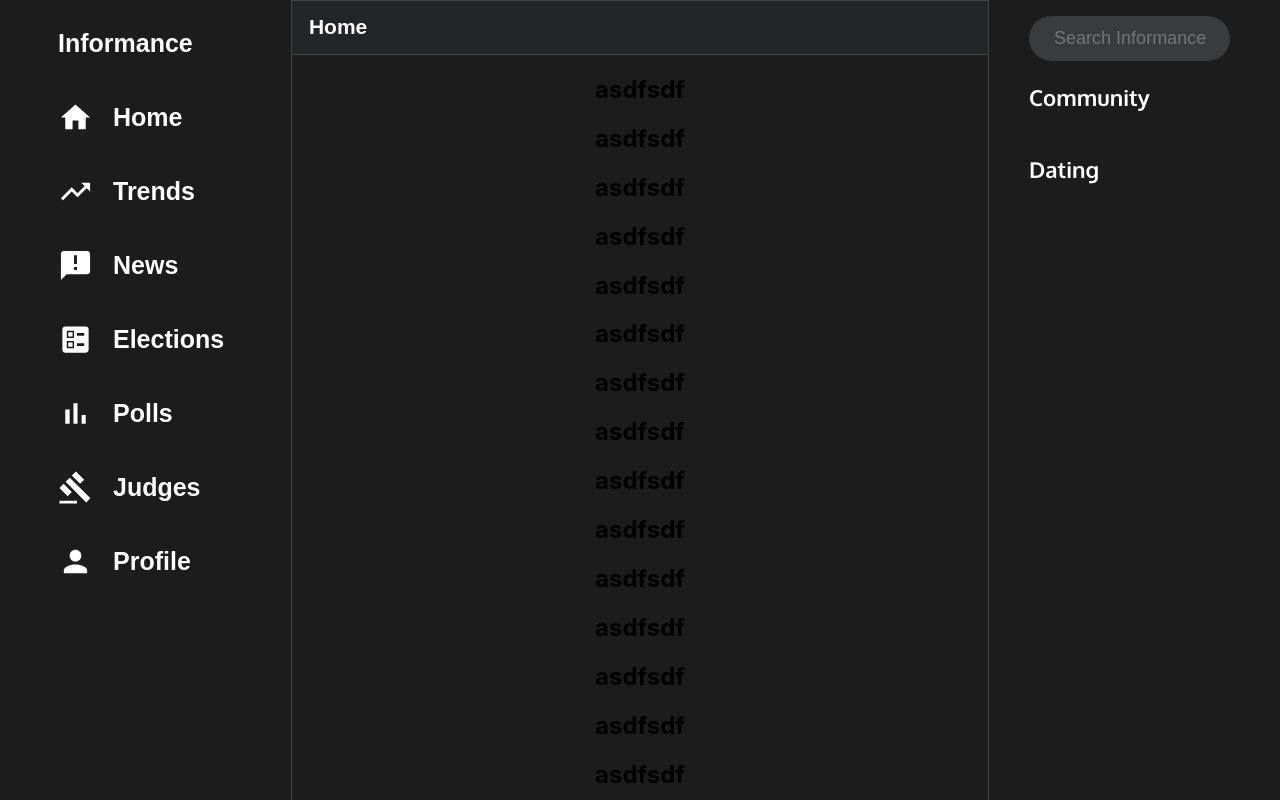
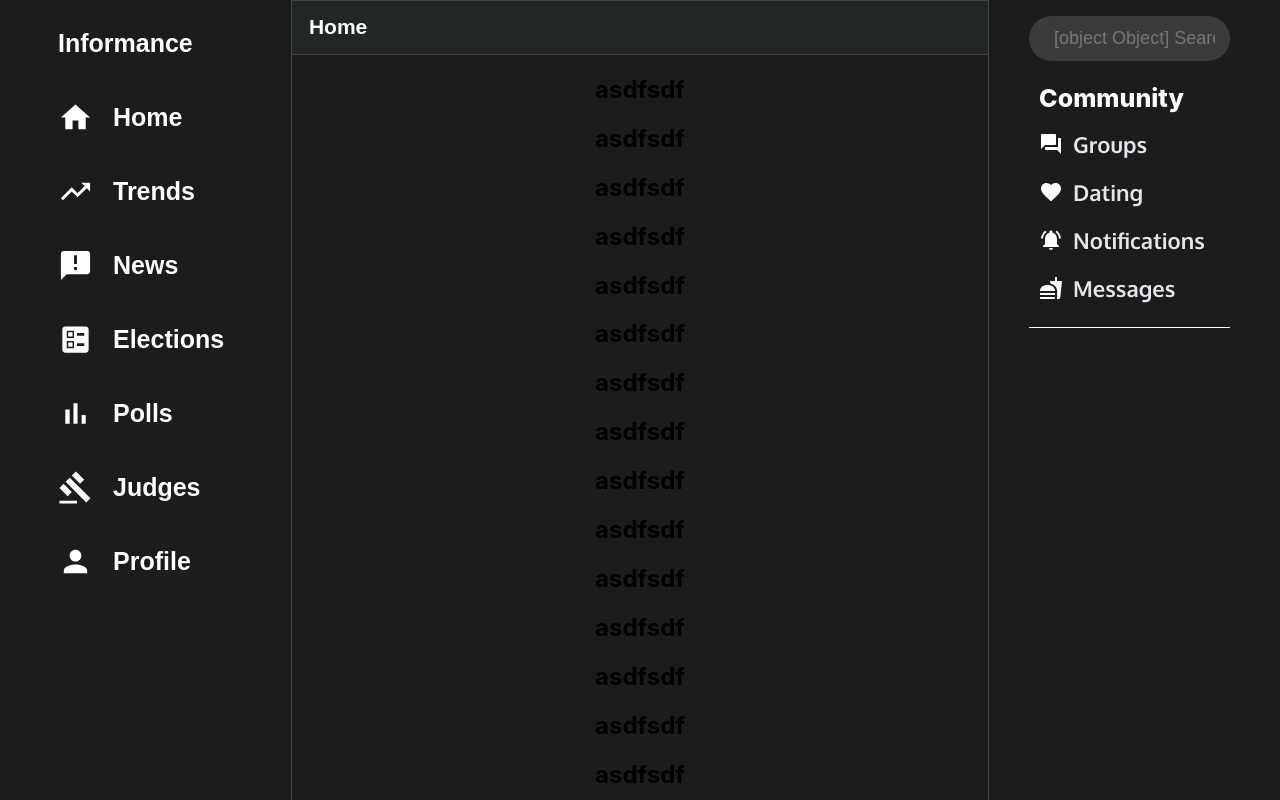
Before and after one commit to ZacharyCWilliams/informance, a React (Create React App) app: page / in a window 1280 px wide. Shown: the top 800 px of the page. Built offline with nearby package versions, Linux system fonts and the light colour scheme.

Commit message:
right nav icons, hover effect, and spacing

```diff
--- a/src/components/rightnav.jsx
+++ b/src/components/rightnav.jsx
@@ -9,9 +9,14 @@ import '../scss/rightnav.scss';
 import SearchIcon from "@material-ui/icons/Search";
 import FavoriteIcon from "@material-ui/icons/Favorite";
 import ForumIcon from "@material-ui/icons/Forum";
+import NotificationsActiveIcon from "@material-ui/icons/NotificationsActive";
+import FastfoodIcon from "@material-ui/icons/Fastfood";
 
 
 export default function RightNav() {
+
+  let searchIcon = <SearchIcon />
+
   return (
     <Router>
       <div className="right-nav-container">
@@ -22,23 +27,39 @@ export default function RightNav() {
               <input
                 className="rightnav-input"
                 type="text"
-                placeholder="Search Informance"
+                placeholder={`${searchIcon} Search Informance`}
               />
             </div>
-            <Link className="side-rightnav-link" to="/groups">
-              {/* <PersonIcon fontSize="large" className="nav-icon" /> */}
-              {/* <ForumIcon /> */}
-              <p className="side-rightnav-li">Community</p>
-            </Link>
-            <Link className="side-rightnav-link" to="/dating">
-              {/* <PersonIcon fontSize="large" className="nav-icon" /> */}
-              {/* <FavoriteIcon /> */}
-              <p className="side-rightnav-li">Dating</p>
-            </Link>
-            {/* <Link className="side-nav-link" to="/profile">
-              <PersonIcon fontSize="large" className="nav-icon" />
-              <p className="side-nav-li">Dating</p>
-            </Link> */}
+            <div className="rightnav-middle-container">
+              <h2 className="community-h2">Community</h2>
+              <Link className="side-rightnav-link" to="/groups">
+                <ForumIcon className="right-nav-icon" />
+                <p className="side-rightnav-li">Groups</p>
+              </Link>
+              <Link className="side-rightnav-link" to="/dating">
+                <FavoriteIcon className="right-nav-icon" />
+                <p className="side-rightnav-li">Dating</p>
+              </Link>
+              <Link className="side-rightnav-link" to="/notifs">
+                <NotificationsActiveIcon className="right-nav-icon" />
+                <p className="side-rightnav-li">Notifications</p>
+              </Link>
+              <Link className="side-rightnav-link" to="/messages">
+                <FastfoodIcon className="right-nav-icon" />
+                <p className="side-rightnav-li">Messages</p>
+              </Link>
+            </div>
+            <div className="pc-compass-container">
+              {/* <h2 className="community-h2">Take Political DNA Test</h2> */}
+              {/* <button className="pc-button">
+                <h2 className="community-h2">Poltical DNA</h2>
+                <img
+                  src="https://i.imgur.com/stD0fhI.png"
+                  alt=""
+                  className="political-compass"
+                />
+              </button> */}
+            </div>
           </ul>
         </nav>
 
--- a/src/scss/rightnav.scss
+++ b/src/scss/rightnav.scss
@@ -1,12 +1,27 @@
 .side-rightnav-li {
-  color: white;
+  color: #e4e6eb;
   display: flex;
   width: 100%;
   font-size: 22px;
+  padding: 10px;
+  margin: 0px;
 }
 
-.side-rightnav-li:hover {
-  background-color: white;
+// .side-rightnav-li:hover {
+//   background-color: rgba(255, 255, 255, .1);
+//   width: 100%;
+//   border-radius: 7px;
+// }
+
+.side-rightnav-link {
+  width: 100%;
+  display: flex;
+}
+
+.side-rightnav-link:hover {
+  background-color: rgba(255, 255, 255, 0.1);
+  width: 100%;
+  border-radius: 7px;
 }
 
 .side-rightnav-ul {
@@ -49,3 +64,46 @@
   border: 1px solid crimson;
   background-color: #1C1C1C;
 }
+
+.rightnav-middle-container {
+  // box-shadow: 0 10px 20px rgba(0,0,0,0.19), 0 6px 6px rgba(0,0,0,0.23);
+  width: 80%;
+  border-bottom: 1px solid white;
+  padding-bottom: 15px;
+}
+
+.community-h2 {
+  // color: #B0B3B8;
+  color: white;
+  padding-left: 10px;
+  float: left;
+  margin-bottom: 5px;
+  font-size: 25px;
+  font-weight: 800;
+  line-height: 1.3125;
+}
+
+.political-compass {
+  width: 250px;
+  box-shadow: 0 10px 20px rgba(0,0,0,0.19), 0 6px 6px rgba(0,0,0,0.23);
+}
+
+.pc-button {
+  outline: none;
+  border: none;
+  text-decoration: none;
+  background-color: transparent;
+  margin-left: -8px;
+  display: flex;
+  flex-direction: column;
+}
+
+.pc-compass-container {
+  margin-top: 15px;
+}
+
+.right-nav-icon {
+  color: white;
+  align-self: center;
+  padding-left: 10px;
+}
```
